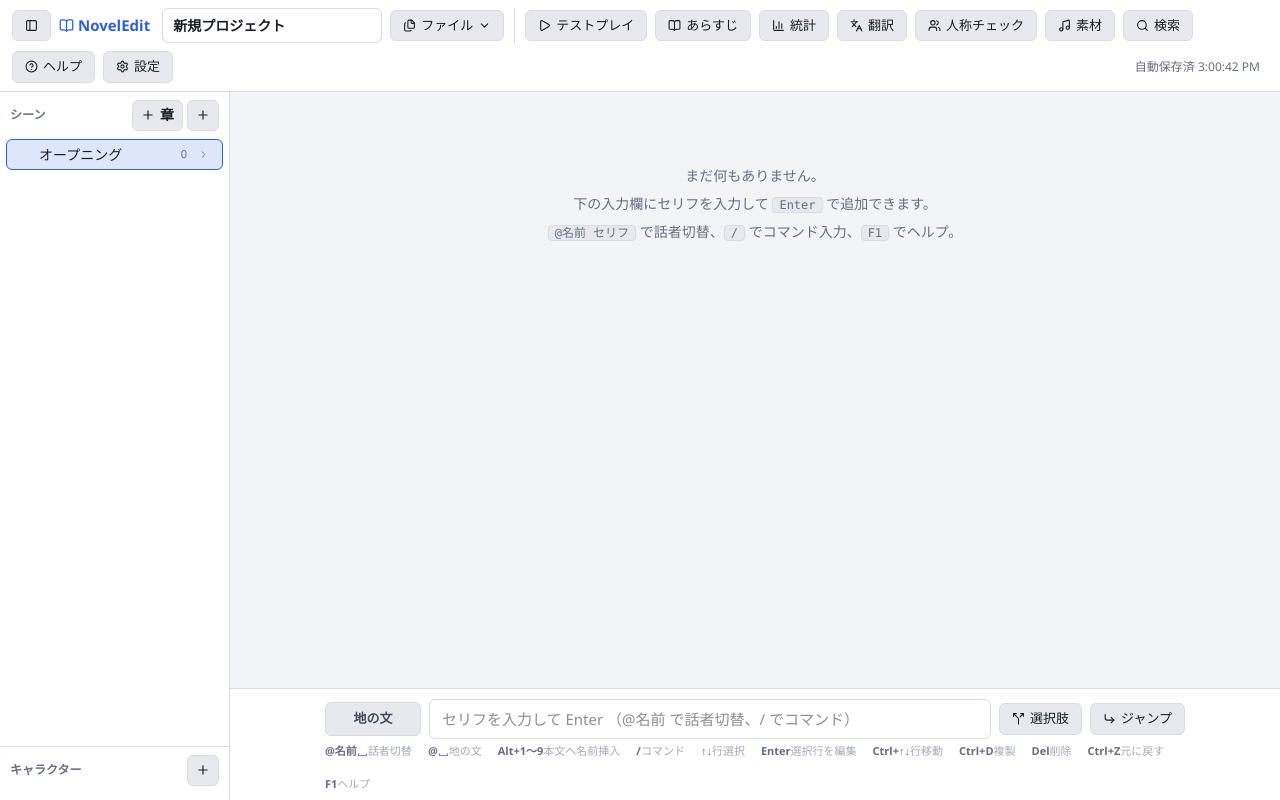
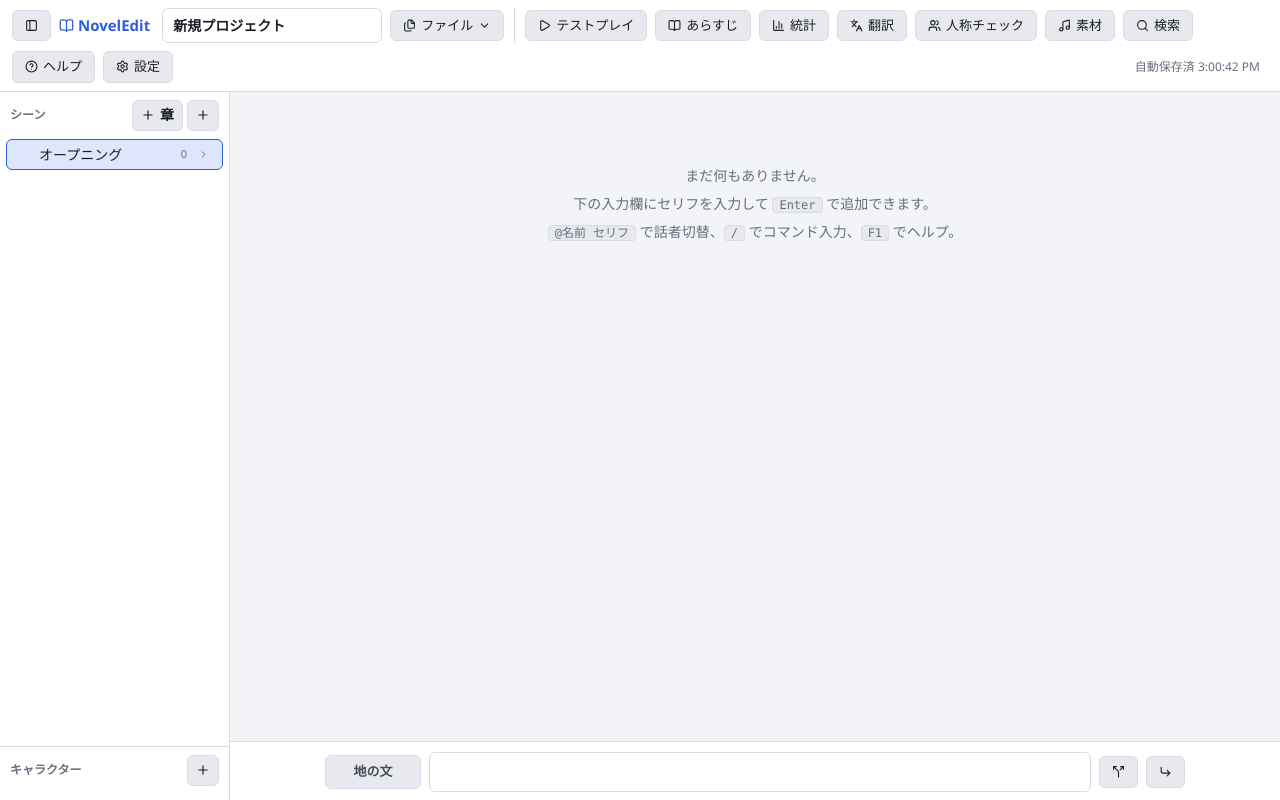
Before and after one commit to nibankougen/NovelGameTool, a React (Vite) app: page / in a window 1280 px wide. Built offline with nearby package versions, Linux system fonts and the light colour scheme.

Commit message:
入力欄周辺の表示項目の削減

```diff
--- a/src/components/inputBar/InputBar.tsx
+++ b/src/components/inputBar/InputBar.tsx
@@ -456,7 +456,6 @@ export function InputBar({ inputRef }: { inputRef: RefObject<HTMLInputElement |
           id="mainInput"
           type="text"
           autoComplete="off"
-          placeholder="セリフを入力して Enter （@名前 で話者切替、/ でコマンド）"
           className="flex-1 min-w-0 px-3 py-2 text-[15px]"
           value={value}
           onChange={(e) => {
@@ -472,7 +471,6 @@ export function InputBar({ inputRef }: { inputRef: RefObject<HTMLInputElement |
           onClick={() => appActions.openChoiceModal(null)}
         >
           <Icon name="split" />
-          <span className="lbl">選択肢</span>
         </button>
         <button
           ref={jumpBtnRef}
@@ -488,43 +486,7 @@ export function InputBar({ inputRef }: { inputRef: RefObject<HTMLInputElement |
           }}
         >
           <Icon name="corner-down-right" />
-          <span className="lbl">ジャンプ</span>
         </button>
-      </div>
-      <div id="inputHint" className="max-w-[860px] mx-auto mt-1 text-text-faint text-[11px] flex gap-4 flex-wrap select-none">
-        <span>
-          <b className="text-text-dim font-semibold">@名前␣</b>話者切替
-        </span>
-        <span>
-          <b className="text-text-dim font-semibold">@␣</b>地の文
-        </span>
-        <span>
-          <b className="text-text-dim font-semibold">Alt+1〜9</b>本文へ名前挿入
-        </span>
-        <span>
-          <b className="text-text-dim font-semibold">/</b>コマンド
-        </span>
-        <span>
-          <b className="text-text-dim font-semibold">↑↓</b>行選択
-        </span>
-        <span>
-          <b className="text-text-dim font-semibold">Enter</b>選択行を編集
-        </span>
-        <span>
-          <b className="text-text-dim font-semibold">Ctrl+↑↓</b>行移動
-        </span>
-        <span>
-          <b className="text-text-dim font-semibold">Ctrl+D</b>複製
-        </span>
-        <span>
-          <b className="text-text-dim font-semibold">Del</b>削除
-        </span>
-        <span>
-          <b className="text-text-dim font-semibold">Ctrl+Z</b>元に戻す
-        </span>
-        <span>
-          <b className="text-text-dim font-semibold">F1</b>ヘルプ
-        </span>
       </div>
     </div>
   );
```
